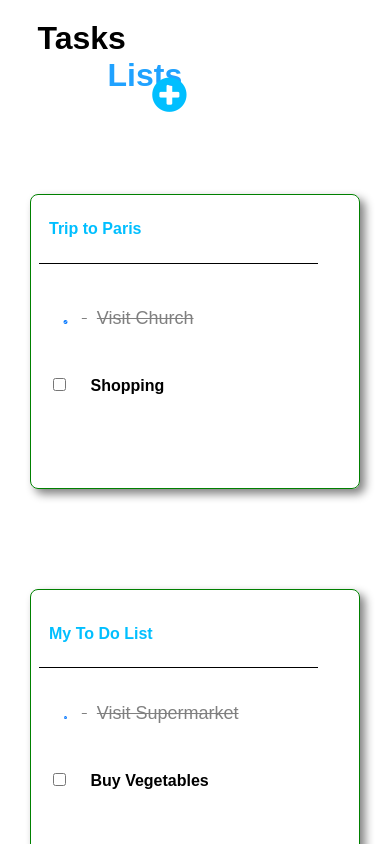
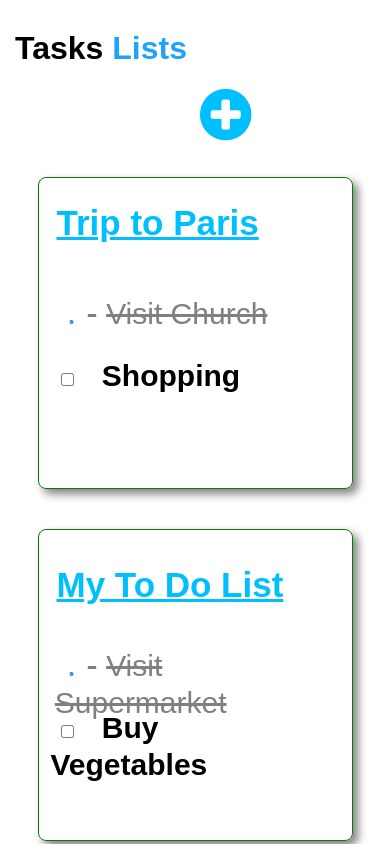
Before and after one commit to starmohit14/Todo-App-Mobile, a plain HTML site: page index.html in a window 390 px wide. Shown: the top 844 px of the page. Drawn offline with Linux system fonts and the light colour scheme.

Commit message:
Add files via upload

```diff
--- a/index.css
+++ b/index.css
@@ -22,7 +22,7 @@
 #tasks{
     font-weight: bold;
     font-size: 2rem;
-    margin-left: -80px;
+    margin-left: -50px;
 }
 
 #lists{
@@ -38,12 +38,12 @@
     height: 100%;
     position: absolute;
     top: 25px;
-    right: 66px;
+    left: 115px;
 }
 
 #circle{
     position: absolute;
-    width: 10px;
+    width: 20px;
     height: 100%;
 }
 
@@ -94,7 +94,7 @@
     margin-top: 90px;
     border: 1.5px solid green;
     height: 35vh;
-    width: 95%;
+    width: 20%;
     position: relative;
     border-radius: 8px;
     box-shadow: 5px 5px 10px gray;
@@ -105,7 +105,7 @@
     margin-top: 90px;
     border: 1.5px solid green;
     height: 35vh;
-    width: 95%;
+    width: 20%;
     position: relative;
     border-radius: 8px;
     box-shadow: 5px 5px 10px gray;
@@ -117,7 +117,7 @@
     margin-top: 90px;
     border: 1.5px solid green;
     height: 35vh;
-    width: 95%;
+    width: 20%;
     position: relative;
     border-radius: 8px;
     box-shadow: 5px 5px 10px gray;
@@ -130,7 +130,7 @@
     flex-wrap: wrap;
 }
 
-@media screen (min-width: 300px) and (max-width: 600px){
+@media only screen and (max-width: 600px){
     .left, .main, .right {
       width: 100%;
     }
@@ -154,17 +154,19 @@
     }
 
     .div2{
-        display:none;
+        font-size: 30px;
     }
 
     .div3{
         right: 35px;
+        font-size: 30px;
     }
 
     .div1{
         border: none;
         color: deepskyblue;
         text-decoration: underline;
+        font-size: 35px;
     }
 
     .card1{
--- a/index.html
+++ b/index.html
@@ -17,7 +17,7 @@
 
         <div class="upper-container2">
             <div class="circle">
-                <i class="fa fa-plus-circle" style="font-size:40px;color:deepskyblue"></i>
+                <i class="fa fa-plus-circle" style="font-size:60px; color:deepskyblue"></i>
             </div>
         </div>
     </div>
```
